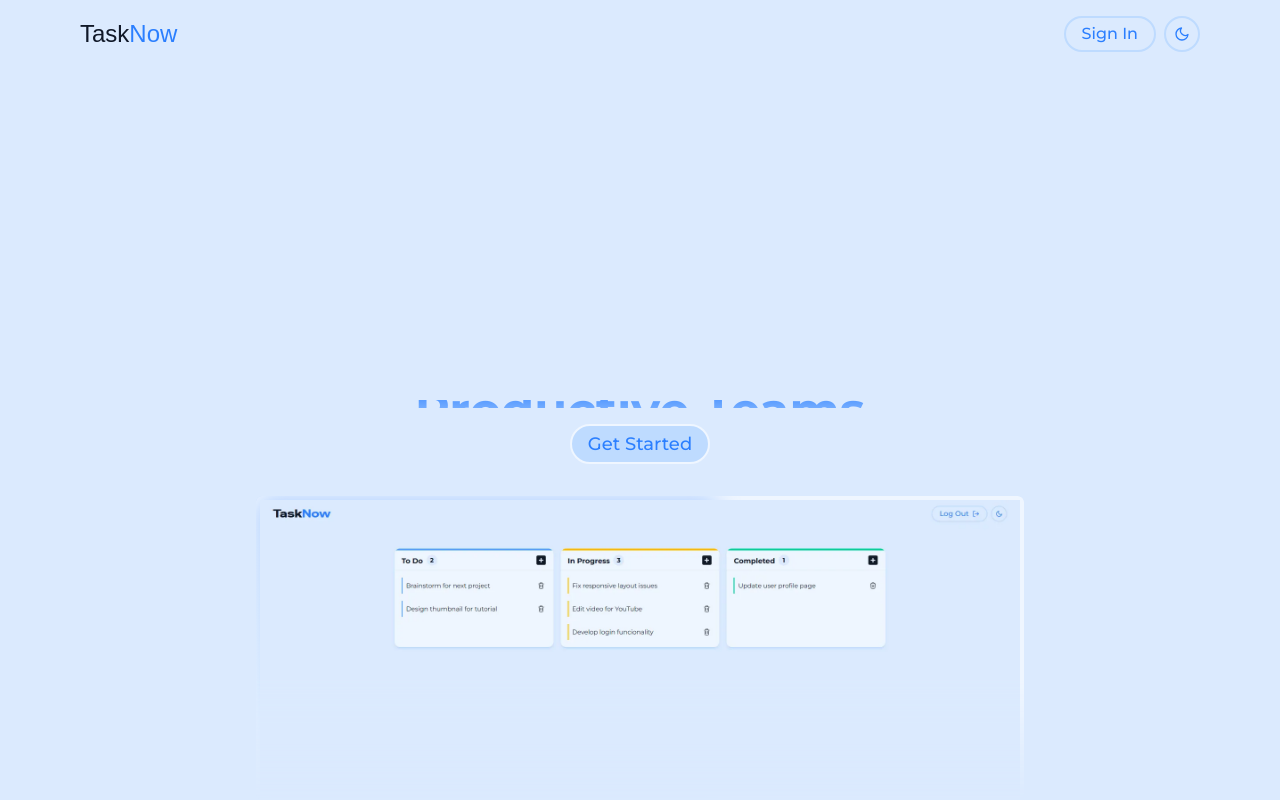
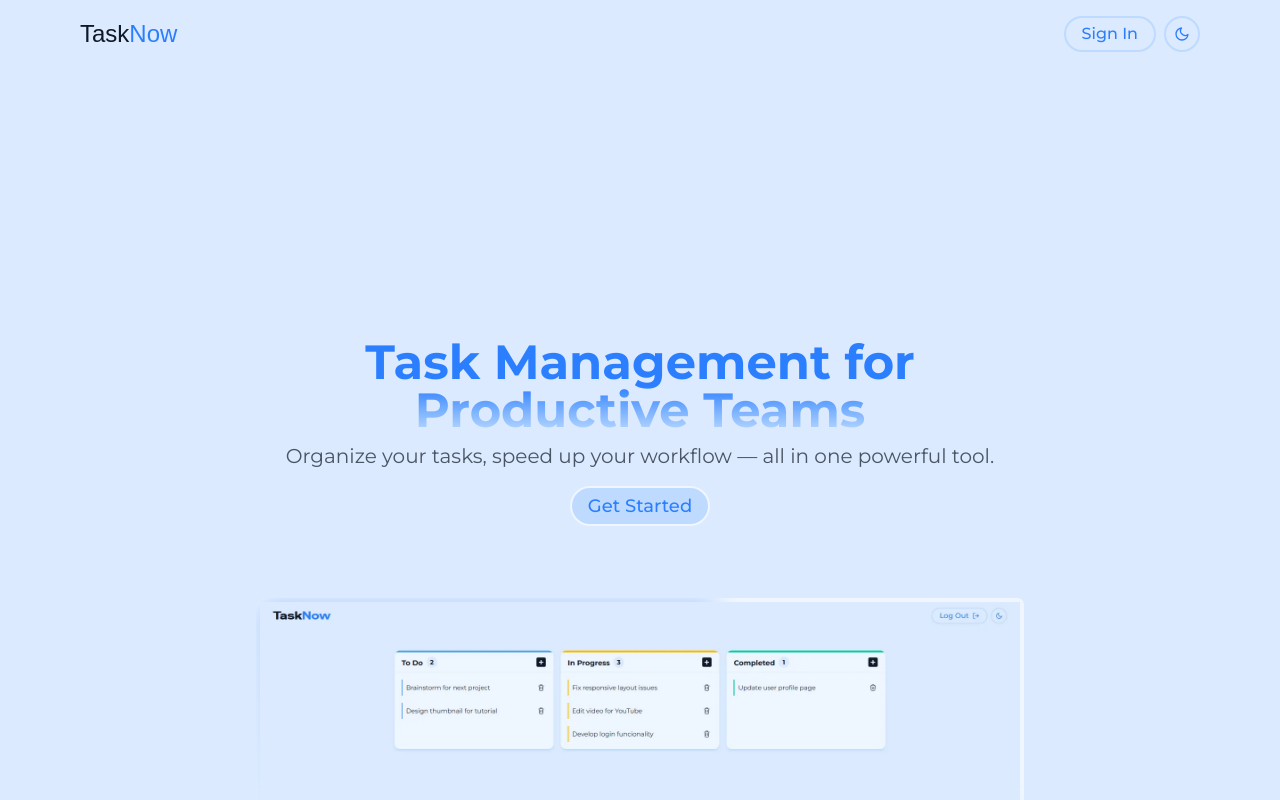
Before and after one commit to miriamsobrino/task-now, a React (Vite) app: page /welcome in a window 1280 px wide. Built offline with nearby package versions, Linux system fonts and the light colour scheme; no server answers; a web font is replaced by a local one.

Commit message:
change image welcome page

```diff
--- a/src/pages/WelcomePage.tsx
+++ b/src/pages/WelcomePage.tsx
@@ -20,9 +20,9 @@ function WelcomePage() {
   };
 
   return (
-    <div className='w-full relative z-2 justify-center items-center h-screen flex flex-col overflow-hidden gap-6 lg:gap-4 bg-blue-100  dark:bg-gray-900 '>
-      <div className='flex flex-col justify-center items-center gap-2  overflow-y-hidden px-6 z-10 mt-[320px] lg:mt-[400px]'>
-        <h2 className='text-3xl lg:text-5xl font-montserrat font-bold max-w-[600px] text-center bg-gradient-to-b from-blue-500 via-blue-500 to-blue-200 bg-clip-text text-transparent'>
+    <div className='w-full relative z-2 justify-center items-center h-screen flex flex-col overflow-y-hidden gap-6 lg:gap-4 bg-blue-100  dark:bg-gray-900 '>
+      <div className='flex flex-col justify-center items-center gap-2 px-6 z-10   lg:mt-[400px]'>
+        <h2 className='text-3xl lg:text-5xl font-montserrat font-bold max-w-[600px]  text-center bg-gradient-to-b from-blue-500 via-blue-500 to-blue-200 bg-clip-text text-transparent'>
           Task Management for Productive Teams
         </h2>
         <h3 className='font-montserrat text-center lg:text-xl text-gray-600 dark:text-blue-50'>
@@ -34,7 +34,7 @@ function WelcomePage() {
         Get Started
       </Button>
       <div
-        className=' w-[90%] lg:w-[60%] h-48  lg:h-full  relative rounded-md lg:border-t-4 lg:border-r-4 lg:border-l-4 border-4 border-blue-50  mt-8 lg:mt-4 lg:[mask-image:linear-gradient(to_bottom,black_60%,transparent_100%)]
+        className=' w-[90%] lg:w-[60%] h-60 absolute -bottom-10 lg:h-full  lg:relative rounded-md lg:border-t-4 lg:border-r-4 lg:border-l-4 border-4 border-blue-50  mt-8 lg:mt-4 lg:[mask-image:linear-gradient(to_bottom,black_60%,transparent_100%)]
 '
       >
         {darkMode ? (
```
